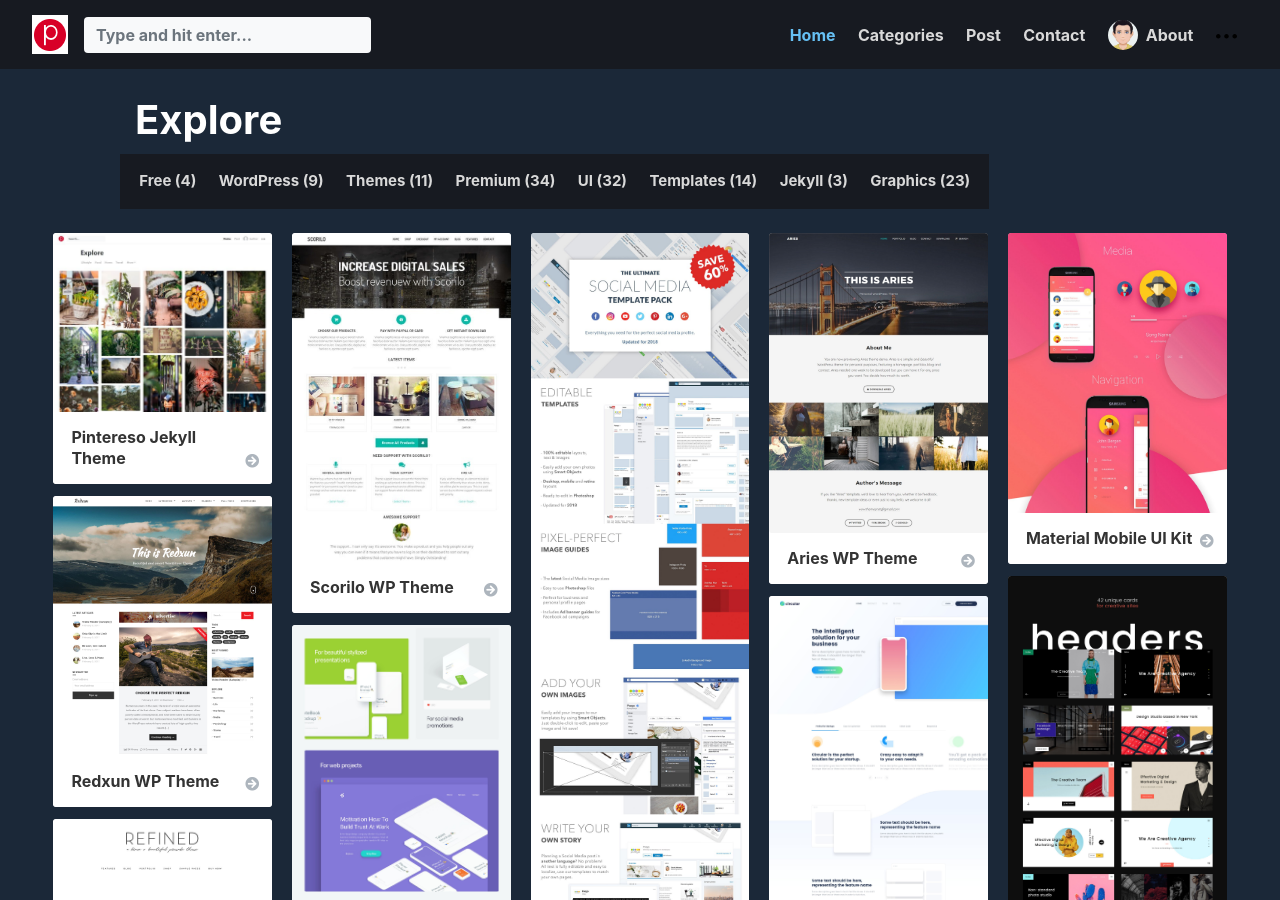
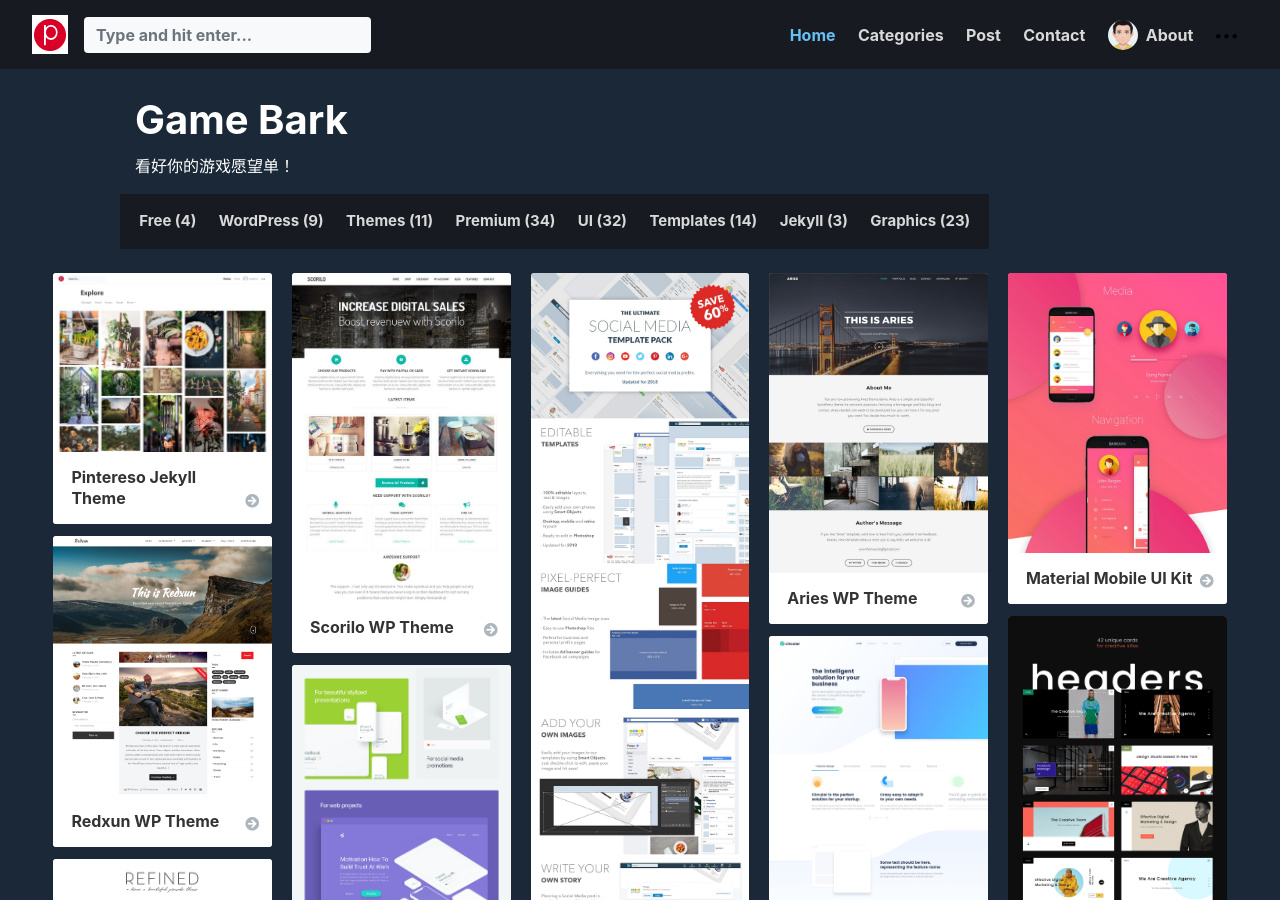
Before and after one commit to vicevolf/wishlist-gold, a Jekyll site: the page built from index.html, in a window 1280 px wide and 900 px high. Built offline with Jekyll 4.4.1, drawn with Linux system fonts in a browser that asks for light colours; nearby versions of some CDN libraries; the list of posts is cut into pages by our own code; comment, search, counter and statistics services are not loaded.

Commit message:
Update index.html

```diff
--- a/index.html
+++ b/index.html
@@ -7,7 +7,8 @@
 <section class="mt-4 mb-5">
 
     <div class="container mb-4">
-        <h1 class="font-weight-bold title">Explore</h1>
+        <h1 class="font-weight-bold title">Game Bark</h1>
+        <p>看好你的游戏愿望单！</p>
         <div class="row">
         {% include menu-categories.html %}
         </div>
```
